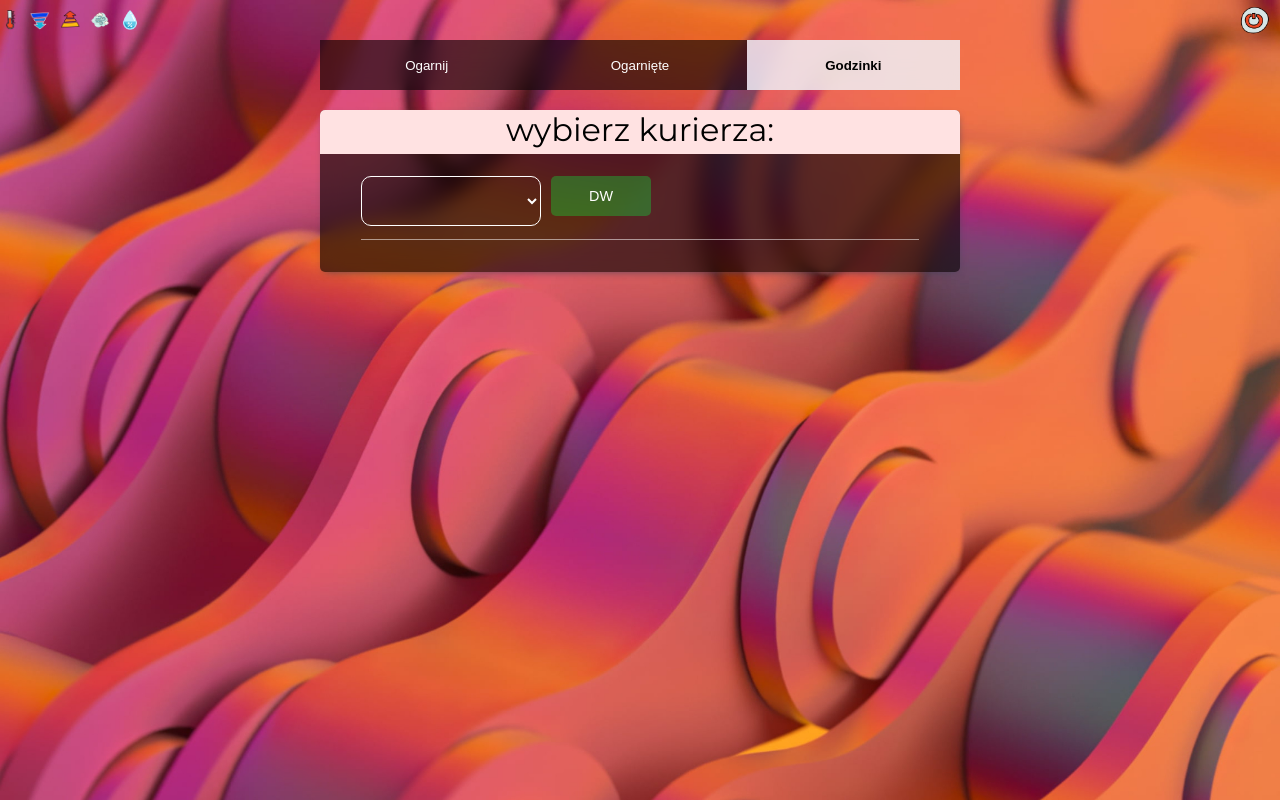
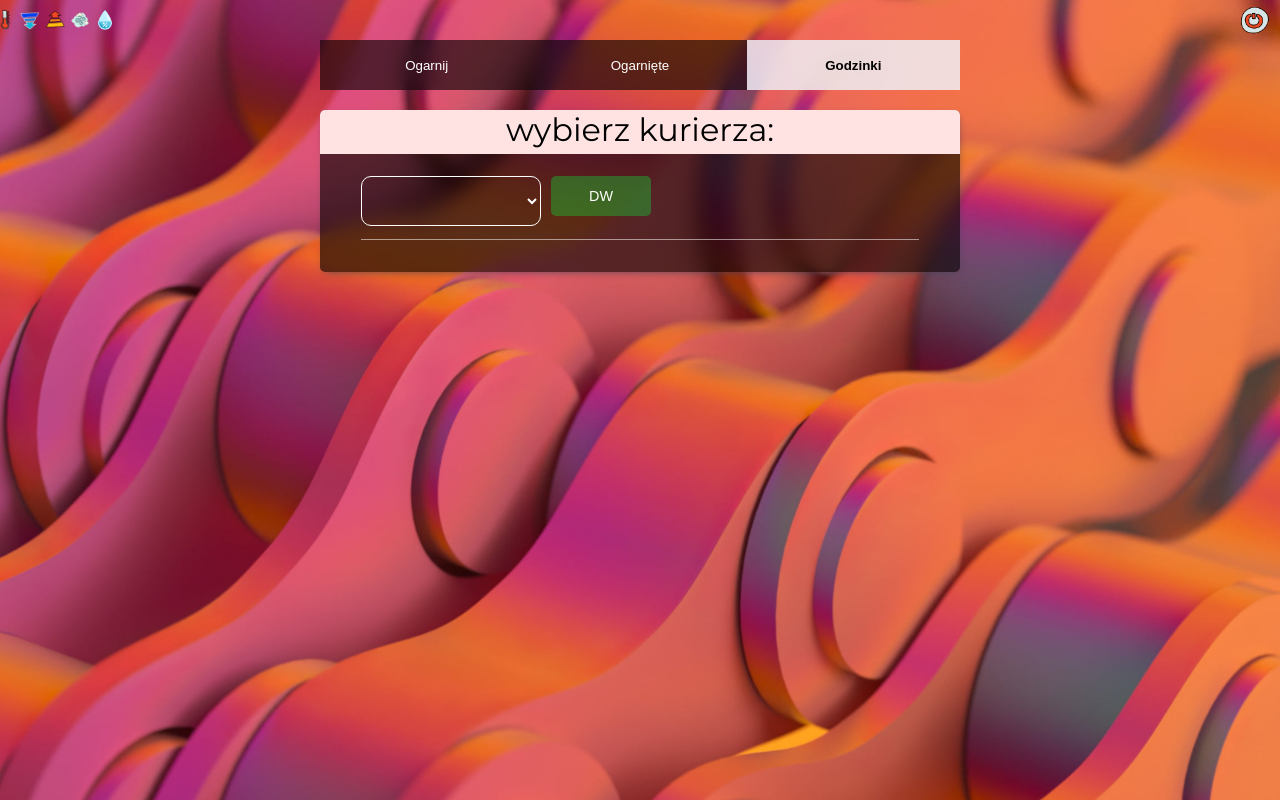
Before and after one commit to BartlomiejJedynak/oddamzmiane.pl, a PHP site: page /stats.php in a window 1280 px wide. Run offline with PHP 8.4, Linux system fonts and the light colour scheme; the visitor is signed in with stand-in values (Sample User, id 1); tables that the repository leaves empty or names only in its code hold one stand-in row (values such as "Sample post"); lists and menus that the app fills with data are empty.

Commit message:
weather-icons

```diff
--- a/header.php
+++ b/header.php
@@ -36,7 +36,6 @@
             <div class="humidity_icon i_s"></div>
             <div class="humidity"></div>
         </div>
-
     </div>
     <form action="includes/logout.inc.php" method="post">
         <button class="logout-button" name="logout-submit"></button>
--- a/style/style.css
+++ b/style/style.css
@@ -8,11 +8,14 @@ body {
   height: 100%;
   z-index: -10;
   background: url("back.jpg") no-repeat fixed center;
+  /* background: rgb(255,102,0); */
+/* background: linear-gradient(0deg, rgba(255,102,0,1) 10%, rgba(0, 0, 0, 0.451) 70%) fixed; */
+/* background:fixed; */
   -webkit-background-size: cover;
   -moz-background-size: cover;
   -o-background-size: cover;
   background-size: cover;
-  background-color: rgb(255, 98, 26);
+  background-color: rgba(255, 0, 0, 0.697);
   background-position: 50% 0%;
   font-family: 'Montserrat', sans-serif;
 }
@@ -37,7 +40,7 @@ body {
 .temp_min,
 .wind
 {
-  margin-right: 10px;
+  margin-right: 5px;
 }
 .temp_icon{
   background-image:url('thermometer.png');
@@ -64,6 +67,9 @@ body {
 
 .icon{
   height: 50px;
+  background-size: cover;
+  margin-right: -10px;
+  margin-left: 5px;
 }
 
 .SelecCourier {
@@ -626,9 +632,9 @@ button {
   cursor: pointer;
   font-size: 150%;
   height: 40px;
-  width: 30%;
+  width: 130px;
   margin-right: 10px;
-  background-color: rgba(128, 255, 0, 0.623);
+  background-color: rgba(255, 0, 0, 0.623);
   border: 0;
   border-radius: 5px;
   color: white;
@@ -640,9 +646,9 @@ button {
   cursor: pointer;
   font-size: 150%;
   height: 40px;
-  width: 30%;
+  width: 130px;
   margin-left: 10px;
-  background-color: rgba(255, 0, 0, 0.623);
+  background-color: rgba(128, 255, 0, 0.623);
   border: 0;
   border-radius: 5px;
   color: white;
@@ -741,7 +747,8 @@ button {
   justify-content: center;
   align-items: center;
   text-align: center;
-margin-top: 10px;
+  margin-top: 10px;
+  width: 100%;
 }
 .show_change{
   margin-top: 10px;
```
